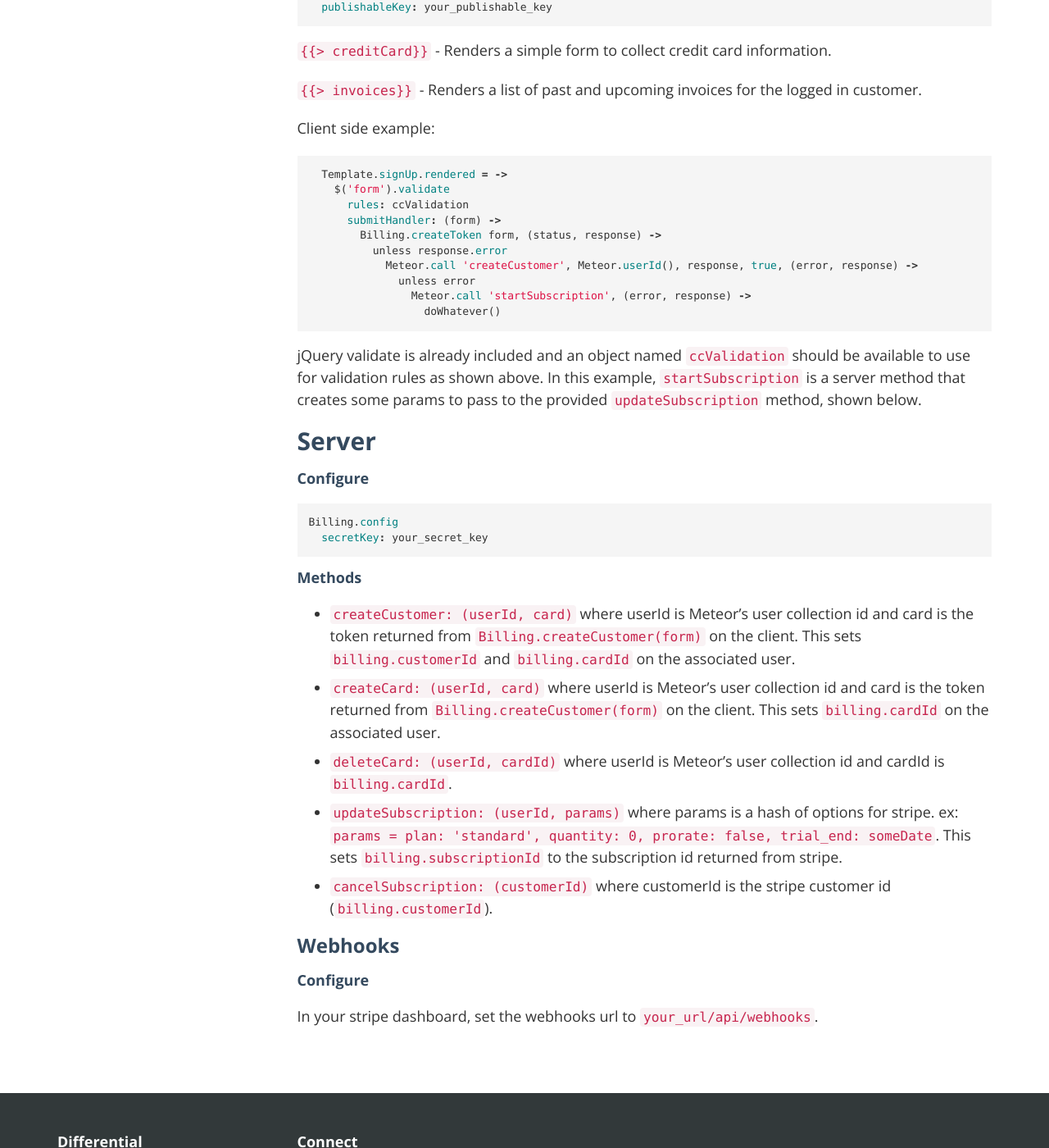
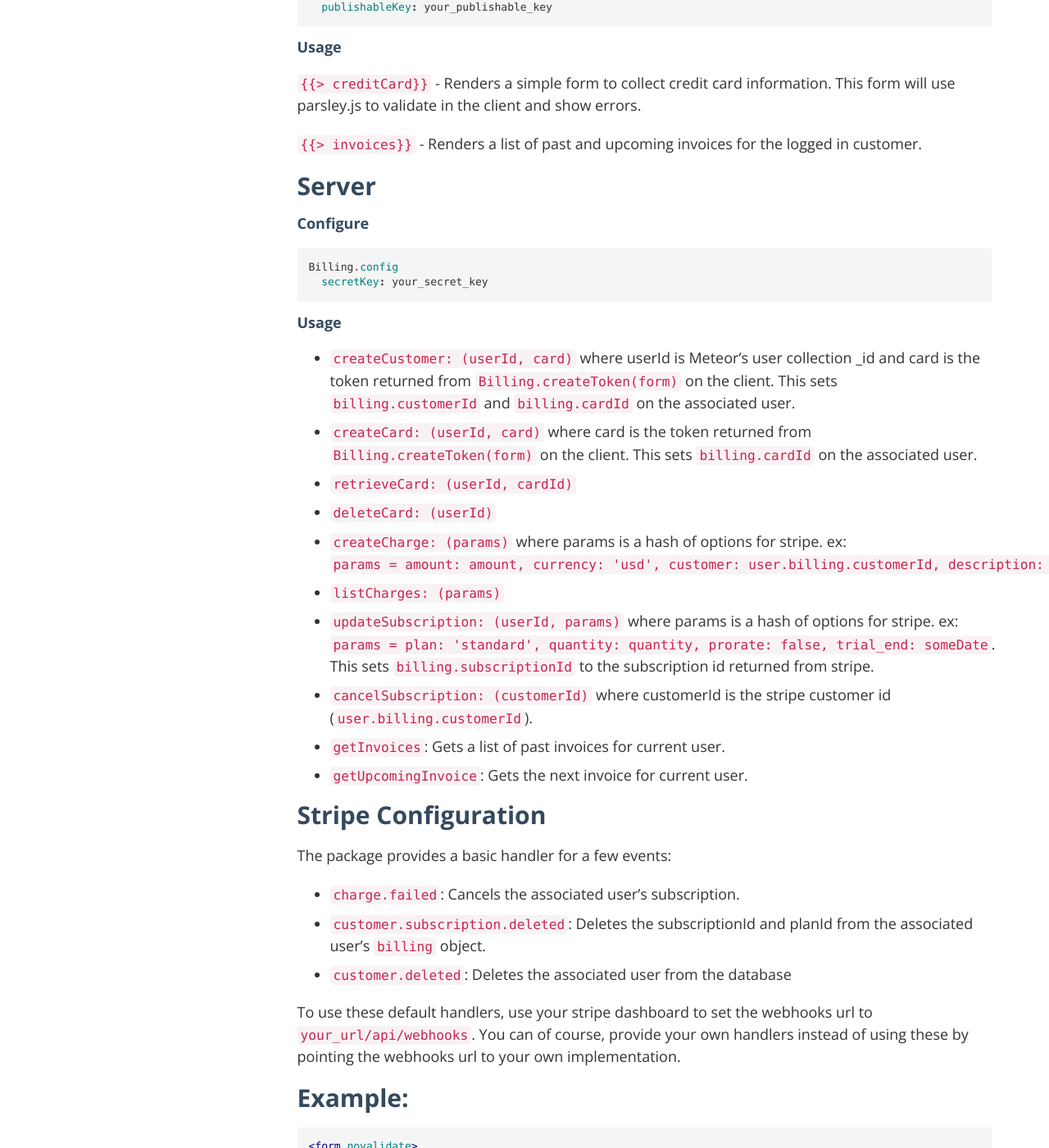
Before and after one commit to Differential/meteor-billing, a Jekyll site: the page built from index.markdown, in a window 1280 px wide and 1400 px high, scrolled down 690 px. Shown: the whole window at 82% size. Built offline with Jekyll 4.4.1, drawn with Linux system fonts in a browser that asks for light colours; nearby versions of some CDN libraries; Markdown is read by kramdown in place of the engine named in the settings; some of the changed text lies outside the part shown.

Commit message:
better docs

```diff
--- a/index.markdown
+++ b/index.markdown
@@ -2,7 +2,7 @@
 layout: default
 username: Differential
 repo: meteor-billing
-version: 0.0.8
+version: 0.2.9
 desc: A meteorite package for various billing functions using stripe
 ---
 # meteor-billing
@@ -17,27 +17,13 @@ Billing.config
   publishableKey: your_publishable_key
 {% endhighlight %}
 
+#### Usage
 {% assign cc = '{{> creditCard}}' %}
-`{{ cc }}` - Renders a simple form to collect credit card information.
+`{{ cc }}` - Renders a simple form to collect credit card information. This form will use parsley.js to validate in the client and show errors.
 
 {% assign inv = '{{> invoices}}' %}
 `{{ inv }}` - Renders a list of past and upcoming invoices for the logged in customer.
 
-Client side example:
-{% highlight coffeescript %}
-  Template.signUp.rendered = ->
-    $('form').validate
-      rules: ccValidation
-      submitHandler: (form) ->
-        Billing.createToken form, (status, response) ->
-          unless response.error
-            Meteor.call 'createCustomer', Meteor.userId(), response, true, (error, response) ->
-              unless error
-                Meteor.call 'startSubscription', (error, response) ->
-                  doWhatever()
-{% endhighlight %}
-
-jQuery validate is already included and an object named `ccValidation` should be available to use for validation rules as shown above.  In this example, `startSubscription` is a server method that creates some params to pass to the provided `updateSubscription` method, shown below.
 
 ## Server
 #### Configure
@@ -47,13 +33,53 @@ Billing.config
 {% endhighlight %}
 
 
-#### Methods
-* `createCustomer: (userId, card)` where userId is Meteor's user collection id and card is the token returned from `Billing.createCustomer(form)` on the client.  This sets `billing.customerId` and `billing.cardId` on the associated user.
-* `createCard: (userId, card)` where userId is Meteor's user collection id and card is the token returned from `Billing.createCustomer(form)` on the client.  This sets `billing.cardId` on the associated user.
-* `deleteCard: (userId, cardId)` where userId is Meteor's user collection id and cardId is `billing.cardId`.
-* `updateSubscription: (userId, params)` where params is a hash of options for stripe.  ex: `params = plan: 'standard', quantity: 0, prorate: false, trial_end: someDate`.  This sets `billing.subscriptionId` to the subscription id returned from stripe.
-* `cancelSubscription: (customerId)` where customerId is the stripe customer id (`billing.customerId`).
+#### Usage
+* `createCustomer: (userId, card)` where userId is Meteor's user collection _id and card is the token returned from `Billing.createToken(form)` on the client.  This sets `billing.customerId` and `billing.cardId` on the associated user.
+* `createCard: (userId, card)` where card is the token returned from `Billing.createToken(form)` on the client.  This sets `billing.cardId` on the associated user.
+* `retrieveCard: (userId, cardId)`
+* `deleteCard: (userId)`
+* `createCharge: (params)` where params is a hash of options for stripe. ex: `params = amount: amount, currency: 'usd', customer: user.billing.customerId, description: "Something here", statement_description: "WHATEVER"`
+* `listCharges: (params)`
+* `updateSubscription: (userId, params)` where params is a hash of options for stripe.  ex: `params = plan: 'standard', quantity: quantity, prorate: false, trial_end: someDate`.  This sets `billing.subscriptionId` to the subscription id returned from stripe.
+* `cancelSubscription: (customerId)` where customerId is the stripe customer id (`user.billing.customerId`).
+* `getInvoices`: Gets a list of past invoices for current user.
+* `getUpcomingInvoice`: Gets the next invoice for current user.
 
-### Webhooks
-#### Configure
-In your stripe dashboard, set the webhooks url to `your_url/api/webhooks`.
+## Stripe Configuration
+The package provides a basic handler for a few events:
+* `charge.failed`: Cancels the associated user's subscription.
+* `customer.subscription.deleted`: Deletes the subscriptionId and planId from the associated user's `billing` object.
+* `customer.deleted`: Deletes the associated user from the database
+
+To use these default handlers, use your stripe dashboard to set the webhooks url to `your_url/api/webhooks`.
+You can of course, provide your own handlers instead of using these by pointing the webhooks url to your own implementation.
+
+
+## Example:
+{% highlight html %}
+<form novalidate>
+  `{{ cc }}`
+  <button type="submit" class="btn btn-primary btn-block upgrade" disabled="{{working}}">
+    Upgrade Today
+    {{#if working}}
+      <i class="fa fa-spinner fa-spin"></i>
+    {{/if}}
+  </button>
+</form>
+{% endhighlight %}
+
+{% highlight coffeescript %}
+"click button": (e) ->
+    e.preventDefault()
+    Session.set 'working', true
+
+    Billing.createToken $("form"), (status, response) ->
+      if response.error
+        Session.set 'error', response.error.message
+        Session.set 'working', false
+      else
+        Meteor.call 'createCustomer', Meteor.userId(), response, (error, response) ->
+          Session.set 'working', false
+          if error
+            Session.set 'error', error.reason
+{% endhighlight %}
```
Also changed, not shown: 2 other files.
